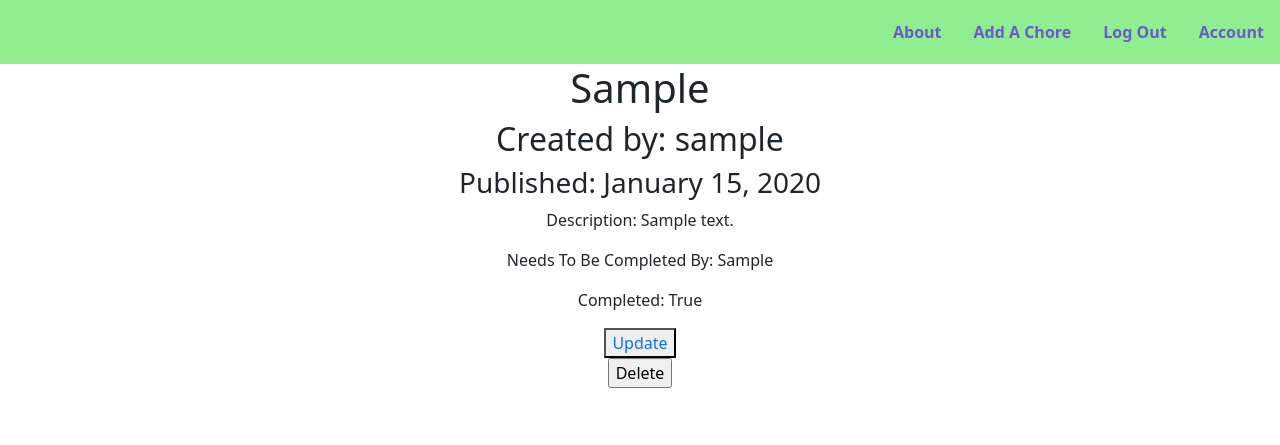
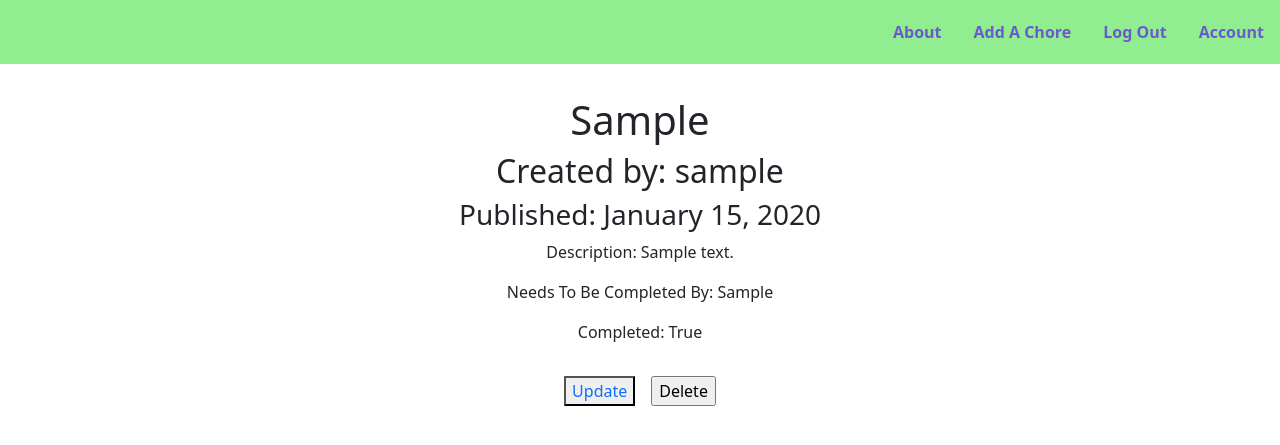
Before and after one commit to smclairecarden/chores-simplified, a Flask app: page /1 in a window 1280 px wide. Shown: the top 445 px of the page. Run offline with Flask 2, Linux system fonts and the light colour scheme; a user stored in the database is signed in; tables that the repository leaves empty hold one stand-in row (values such as "Sample post").

Commit message:
chore page styling

```diff
--- a/myapp/static/styles.css
+++ b/myapp/static/styles.css
@@ -22,10 +22,19 @@ a {
   text-decoration: none;
 }
 
-delete {
-  display: inline-block;
+.show-chore {
+  display: flex;
+  flex-flow: column;
+  margin-top: 2rem;
 }
 
-chore {
-  display: inline-block;
+.buttons {
+  display: flex;
+  margin: 1rem auto;
+  flex-wrap: nowrap;
+
 }
+
+.chore {
+  margin-right: 1rem;
+}
--- a/myapp/templates/chore.html
+++ b/myapp/templates/chore.html
@@ -1,6 +1,6 @@
 {% extends "base.html" %}
 {% block content %}
-<div class="jumbotron">
+<div class="show-chore">
   <h1>{{ post.chore }}</h1>
   <h2>Created by: {{post.author.username}}</h2>
   <h3>Published: {{ post.date.strftime('%B %d, %Y') }}</h3>
@@ -8,7 +8,7 @@
   <p>Needs To Be Completed By: {{post.completed_by}}</p>
   <p>Completed: {{post.done}}</p>
    {% if post.author == current_user %}
-     <div>
+     <div class="buttons">
        <button class="chore">
        <a href="{{ url_for('chores.update', chore_id=post.id) }}">Update</a>
       </button>
```
